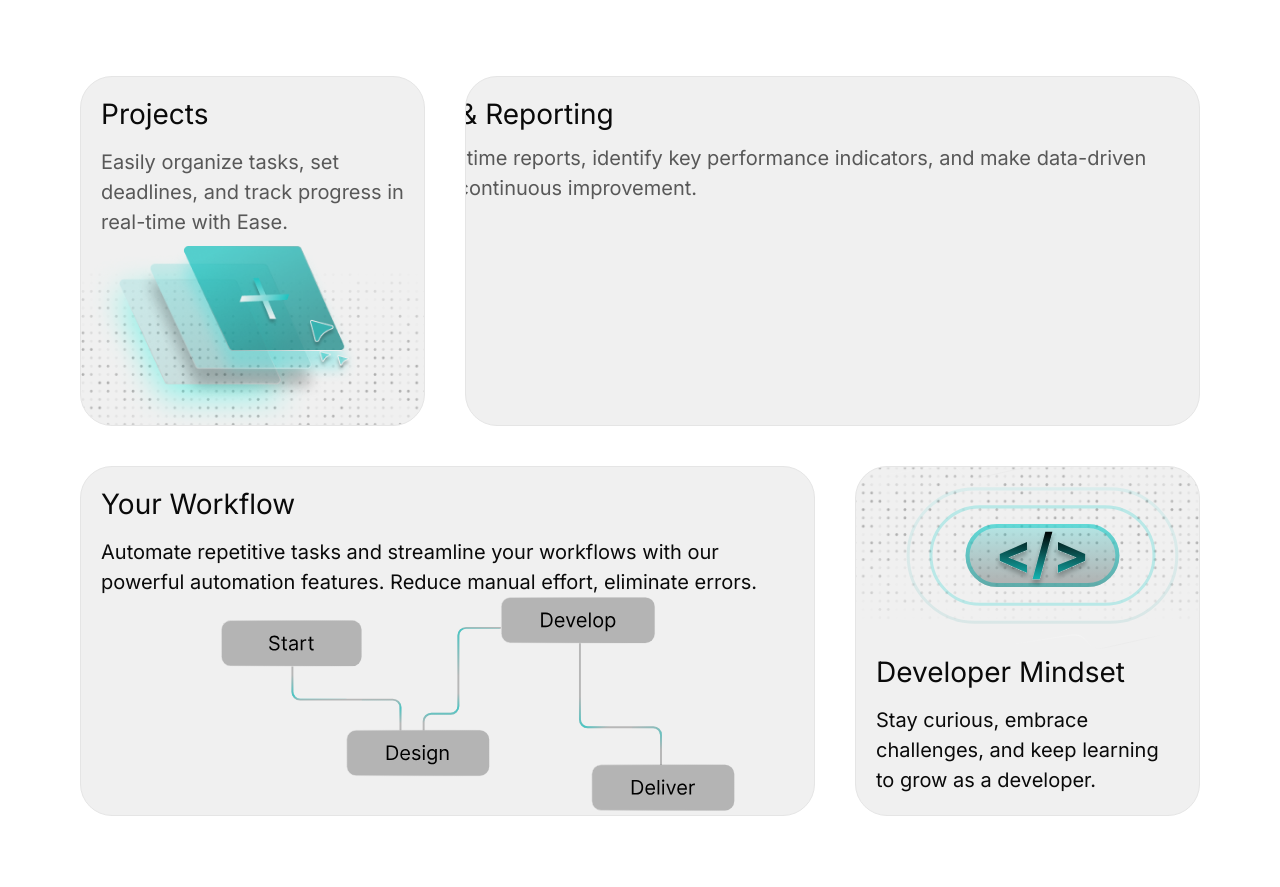
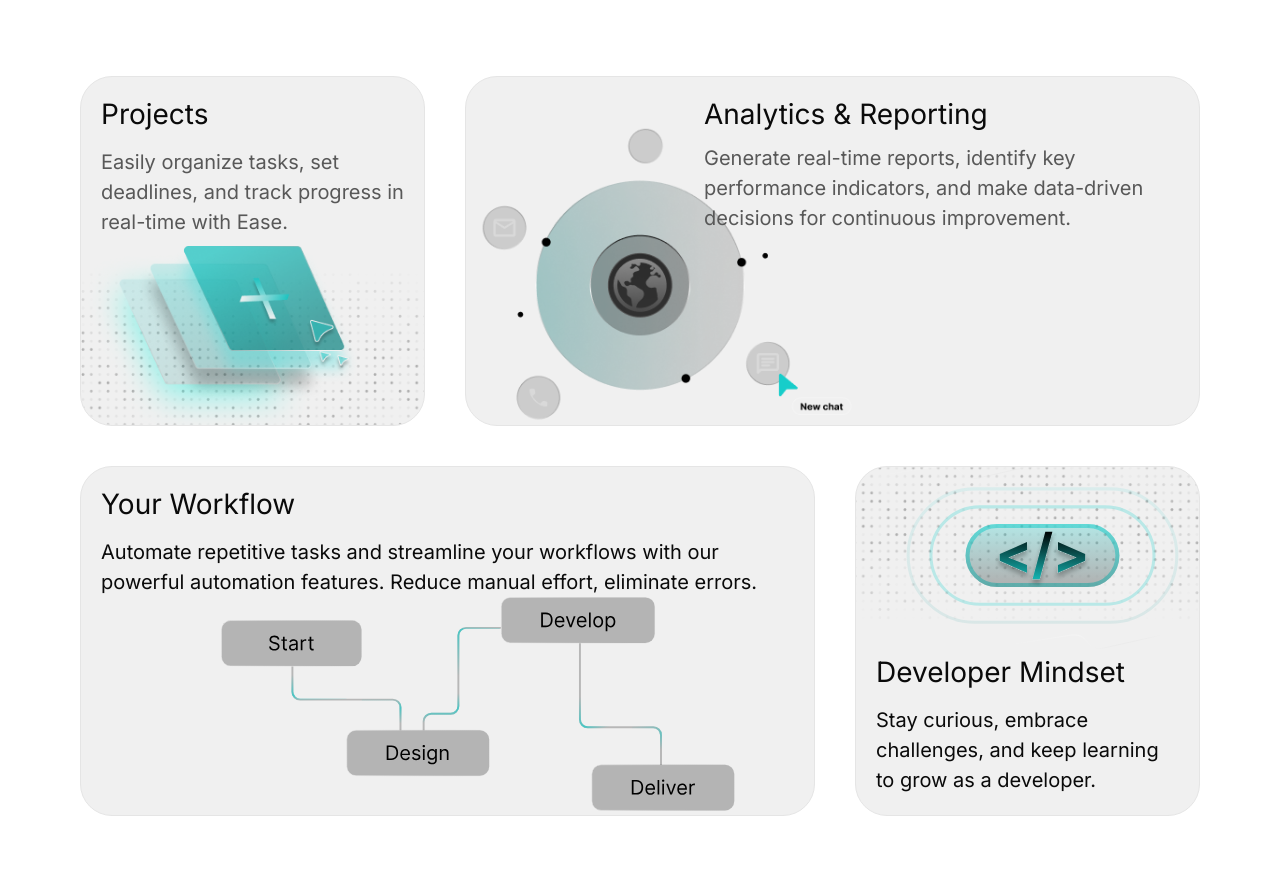
Before and after one commit to Roshen-Perera/ceylon-developers-portfolio, a Next.js app: page / in a window 1280 px wide. Shown: the part 1920-2807 px from the top of the page. Built offline with nearby package versions, Linux system fonts and the light colour scheme.

Commit message:
Add ARImg component to Facilities for enhanced image display

```diff
--- a/components/facilities.tsx
+++ b/components/facilities.tsx
@@ -6,6 +6,7 @@ import CodeIcon from "./codeIcon";
 import WorkFlowLight from "./workFlow";
 import { H4, P } from "./typography";
 import WorkFlow from "./workFlow";
+import ARImg from "./ARImg";
 
 const Facilities = () => {
   return (
@@ -47,7 +48,7 @@ const Facilities = () => {
           <div className="2xl:w-[786px] 2xl:h-[375px] xl:w-[735px] xl:h-[350px] lg:w-[577px] lg:h-[329px] bg-[#6F6F6F1A] border rounded-4xl overflow-hidden shrink-0">
             <div className="flex">
               <div className="mt-12 ml-3 shrink-0">
-
+                <ARImg/>
               </div>
               <div className="flex flex-col gap-2 -ml-37 mt-4 z-20">
                 <H4>Analytics & Reporting</H4>
```
